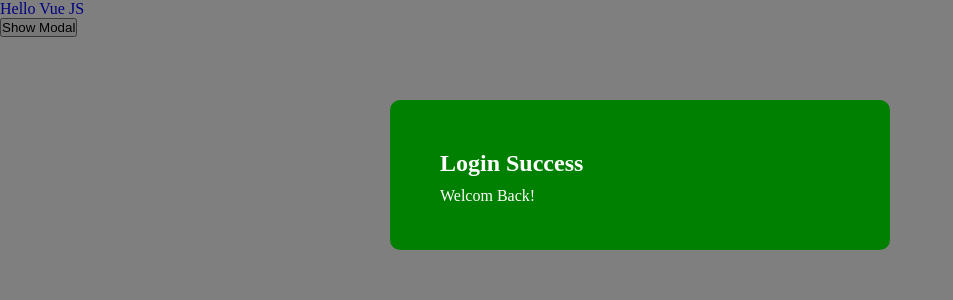
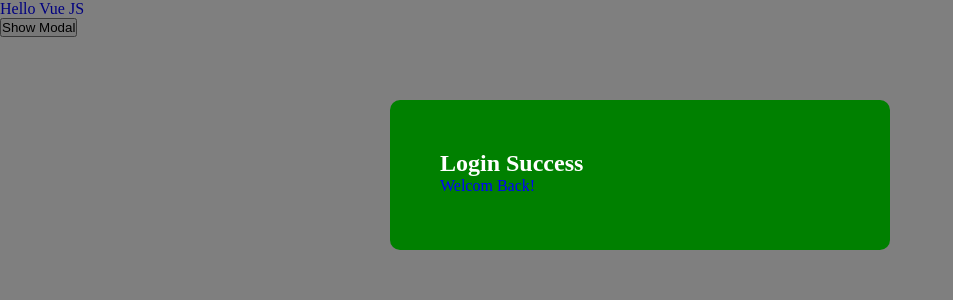
Before and after one commit to RZoro2711/Vue-JS-CLI, a Vue app: page / in a window 1280 px wide. Both pictures are taken after a click on the button "Show Modal". Shown: the top 300 px of the page, without its empty margins (0-953 px from the left). Built offline with nearby package versions, Linux system fonts and the light colour scheme.

Commit message:
Lesson 4

```diff
--- a/src/App.vue
+++ b/src/App.vue
@@ -2,7 +2,10 @@
   <span>
     <p>Hello Vue JS</p>
     <div v-if="showModal">
-      <Modal :header="header" :body="body" :theme="theme" @close="showModal = false"></Modal>
+      <Modal :theme="theme" @close="showModal = false">
+        <h2>{{ header }}</h2>
+        <p>{{ body }}</p>
+      </Modal>
     </div>
     <button @click="showModal = true">Show Modal</button>
   </span>
--- a/src/components/ModalComponent.vue
+++ b/src/components/ModalComponent.vue
@@ -1,8 +1,7 @@
 <template>
   <div class="backdrop" @click.self="showModal">
     <div class="modal" :class='{ success: theme == "success", danger: theme == "delete" }'>
-      <h2>{{ header }}</h2>
-      <p>{{ body }}</p>
+      <slot>Default</slot>
     </div>
   </div>
 </template>
```
